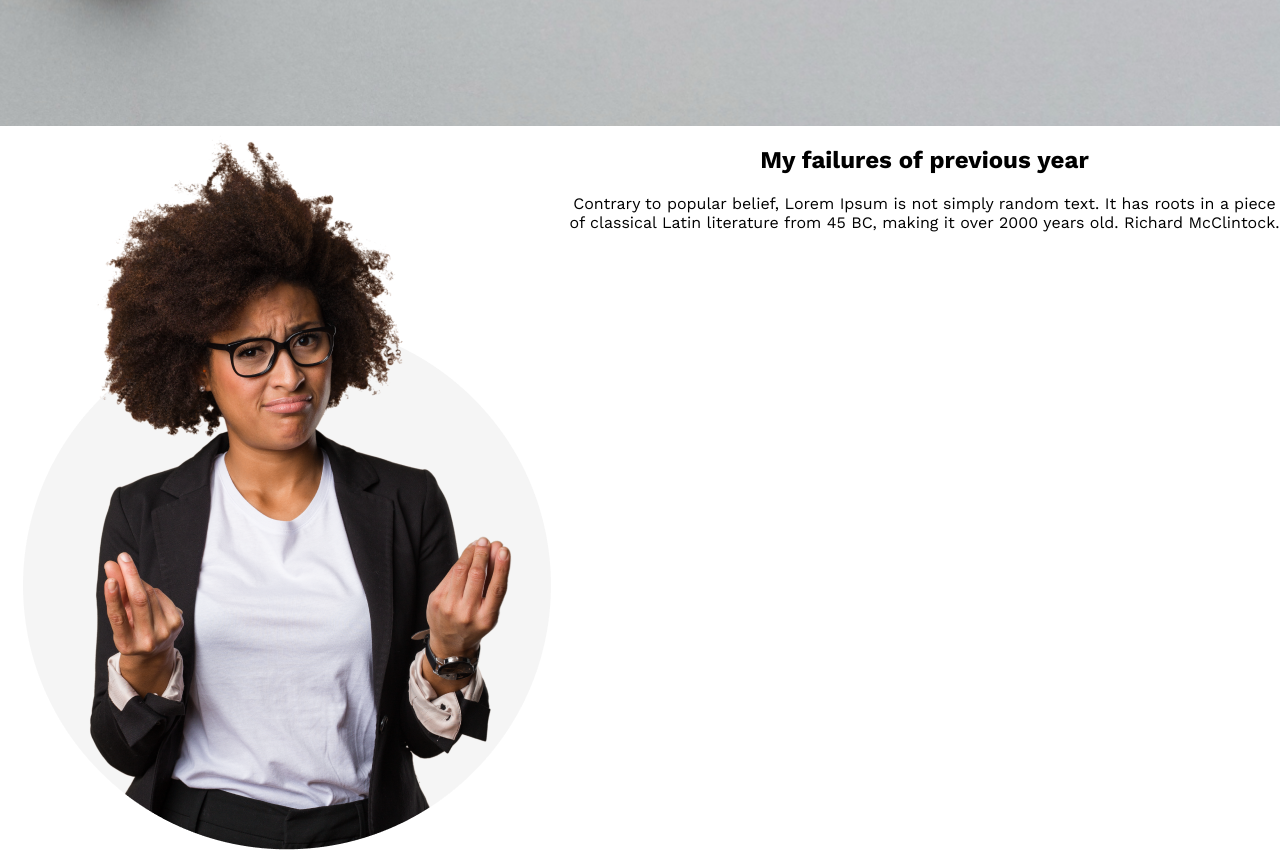
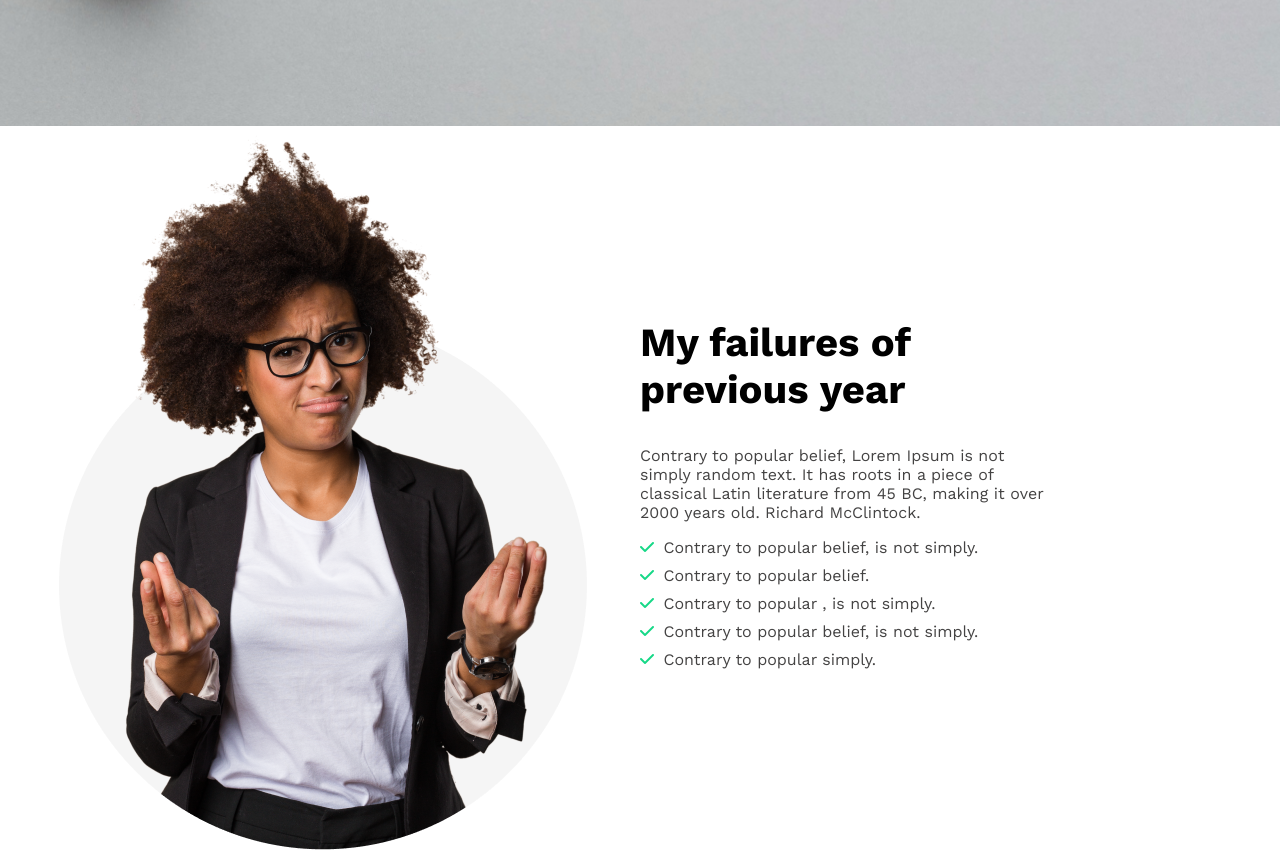
Before and after one commit to alamshahriar/new-year-portfolio, a plain HTML site: page index.html in a window 1280 px wide. Shown: the part 680-1534 px from the top of the page. Drawn offline with nearby package versions, Linux system fonts and the light colour scheme.

Commit message:
color added

```diff
--- a/index.html
+++ b/index.html
@@ -9,6 +9,7 @@
     <link rel="preconnect" href="https://fonts.gstatic.com" crossorigin>
     <link href="https://fonts.googleapis.com/css2?family=Work+Sans:ital,wght@0,100..900;1,100..900&display=swap"
         rel="stylesheet">
+    <script src="https://kit.fontawesome.com/88317e93d9.js" crossorigin="anonymous"></script>
 
     <link rel="stylesheet" href="style/new.css">
 </head>
@@ -26,15 +27,22 @@
     </header>
     <main>
         <section class="my-failures">
-            <div>
+            <div class="person-profile">
                 <img class="profile-pic" src="images/person.png" alt="">
             </div>
-            <div>
+            <div class="failures">
                 <h2 class="my-failures-title">My failures of previous year</h2>
                 <p class="description">Contrary to popular belief, Lorem Ipsum is not simply random text. It has roots
                     in a
                     piece of classical Latin literature from 45 BC, making it over 2000 years old. Richard McClintock.
                 </p>
+                <ul class="failures-list">
+                    <li><i class="fa-solid fa-check"></i> Contrary to popular belief, is not simply.</li>
+                    <li><i class="fa-solid fa-check"></i> Contrary to popular belief.</li>
+                    <li><i class="fa-solid fa-check"></i> Contrary to popular , is not simply.</li>
+                    <li><i class="fa-solid fa-check"></i> Contrary to popular belief, is not simply.</li>
+                    <li><i class="fa-solid fa-check"></i> Contrary to popular simply.</li>
+                </ul>
             </div>
 
         </section>
--- a/style/new.css
+++ b/style/new.css
@@ -44,9 +44,51 @@ h1 {
     font-size: 18px;
 }
 
+/* main related style */
+
+
 .my-failures {
     display: flex;
-    text-align: center;
-    max-width: ;
+    align-items: center;
+
+
 
 }
+
+.my-failures-title {
+    max-width: 288px;
+    font-size: 40px;
+
+}
+
+.description {
+    max-width: 416px;
+    color: #444343;
+}
+
+
+.person-profile {
+    width: 50%;
+    text-align: center;
+}
+
+.failures {
+    width: 50%;
+
+}
+
+ul.failures-list {
+    list-style: none;
+    padding: 0;
+    color: #444343;
+
+}
+
+.failures i {
+    color: #16D887;
+    padding-right: 4px;
+}
+
+.failures-list li {
+    padding-bottom: 9px;
+}
```
